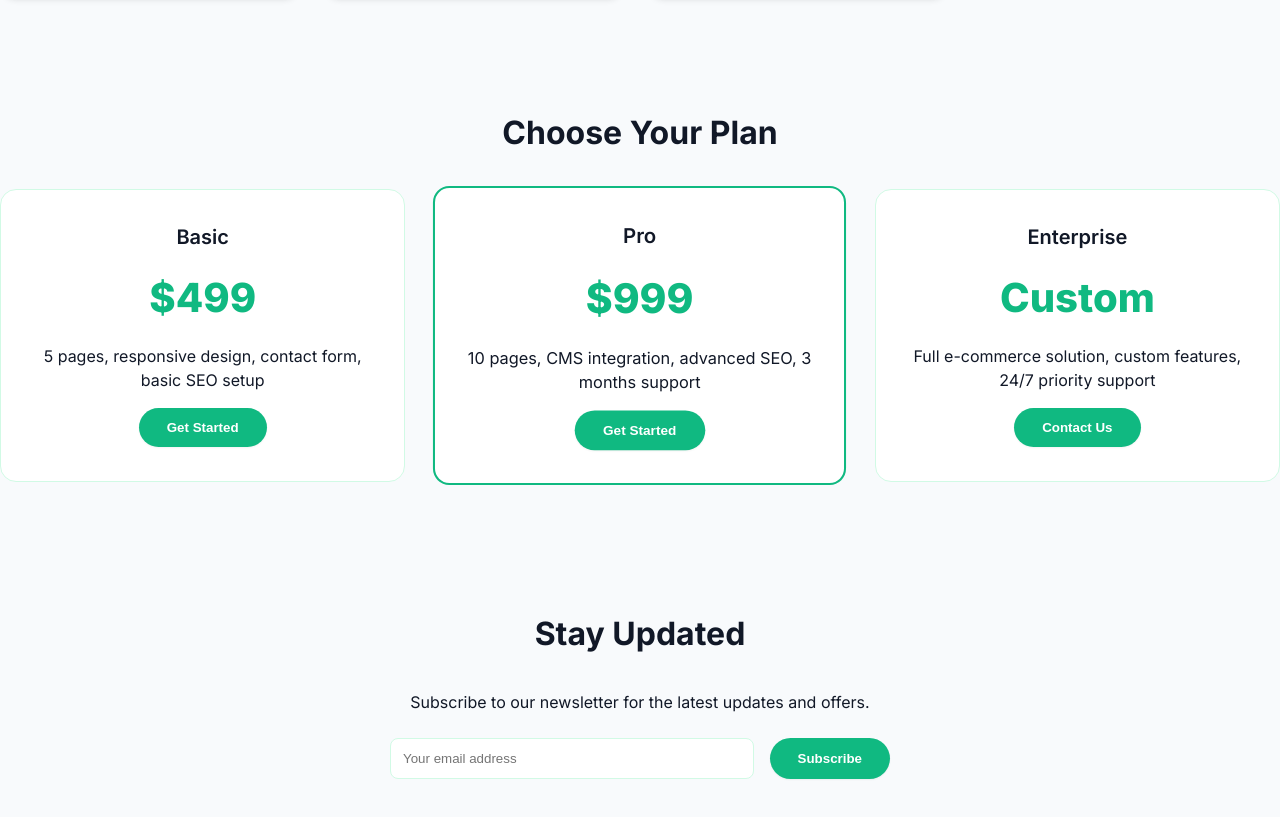
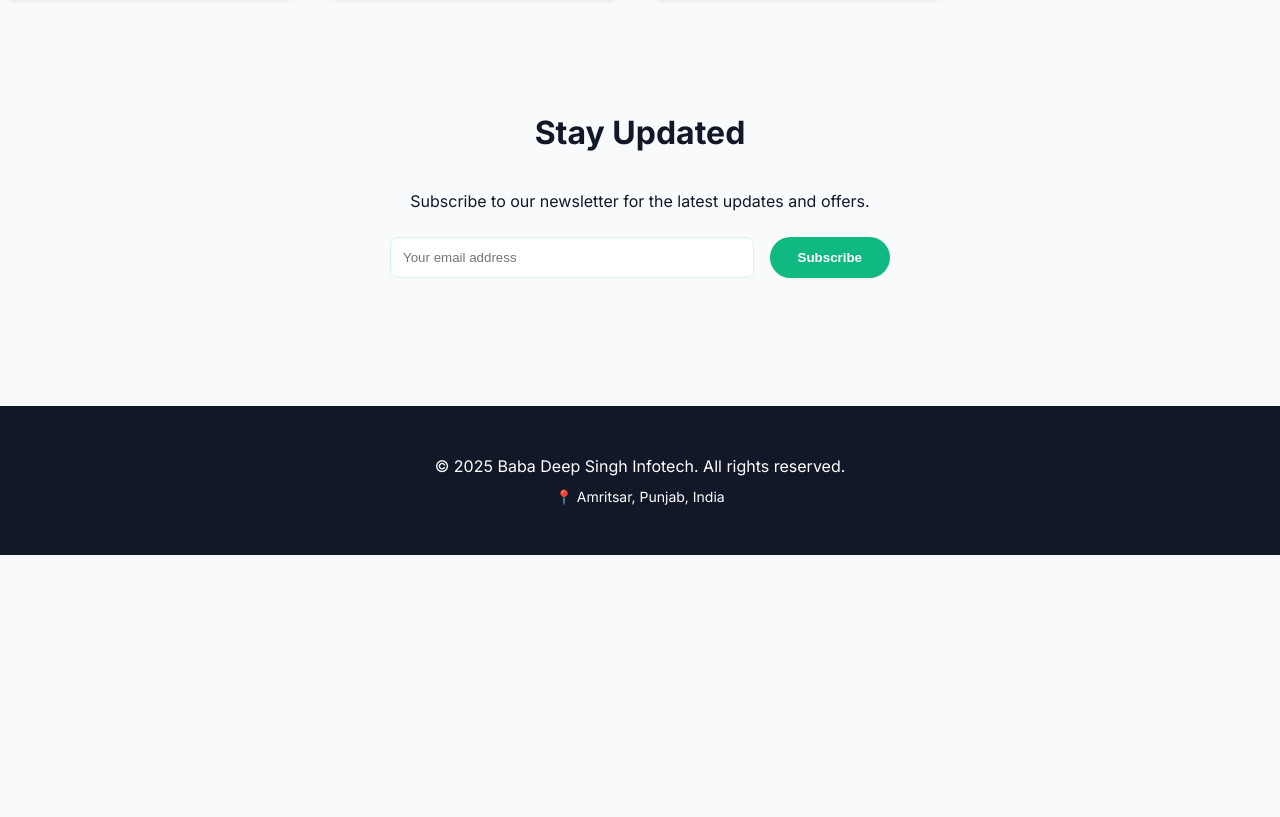
Before and after one commit to drgagan10-arch/BABA-DEEP-SINGH-INFOTECh.com-, a plain HTML site: page index.html in a window 1280 px wide. Shown: the part 1516-2333 px from the top of the page. After the commit the page ends 2071 px from the top, so only its background shows below. Drawn offline with Linux system fonts and the light colour scheme.

Commit message:
Update index.html

```diff
--- a/index.html
+++ b/index.html
@@ -103,31 +103,6 @@
     </div>
   </div>
 
-  <!-- Pricing -->
-  <div class="container section" style="padding: 2rem 0 4rem 0;">
-    <h2>Choose Your Plan</h2>
-    <div class="pricing-grid">
-      <div class="pricing-card">
-        <h3>Basic</h3>
-        <div class="price">$499</div>
-        <p>5 pages, responsive design, contact form, basic SEO setup</p>
-        <button class="btn" onclick="startProject()" style="margin-top: 1rem;">Get Started</button>
-      </div>
-      <div class="pricing-card featured">
-        <h3>Pro</h3>
-        <div class="price">$999</div>
-        <p>10 pages, CMS integration, advanced SEO, 3 months support</p>
-        <button class="btn" onclick="startProject()" style="margin-top: 1rem;">Get Started</button>
-      </div>
-      <div class="pricing-card">
-        <h3>Enterprise</h3>
-        <div class="price">Custom</div>
-        <p>Full e-commerce solution, custom features, 24/7 priority support</p>
-        <button class="btn" onclick="startProject()" style="margin-top: 1rem;">Contact Us</button>
-      </div>
-    </div>
-  </div>
-
   <!-- Newsletter -->
   <div class="container section" style="padding: 2rem 0 4rem 0; text-align: center;">
     <h2>Stay Updated</h2>
```
